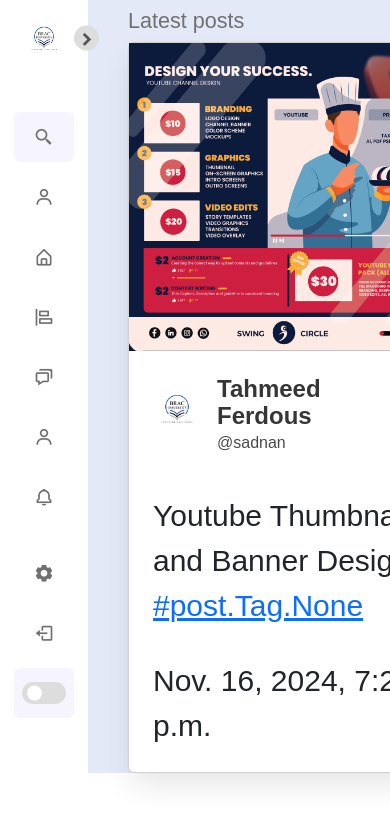
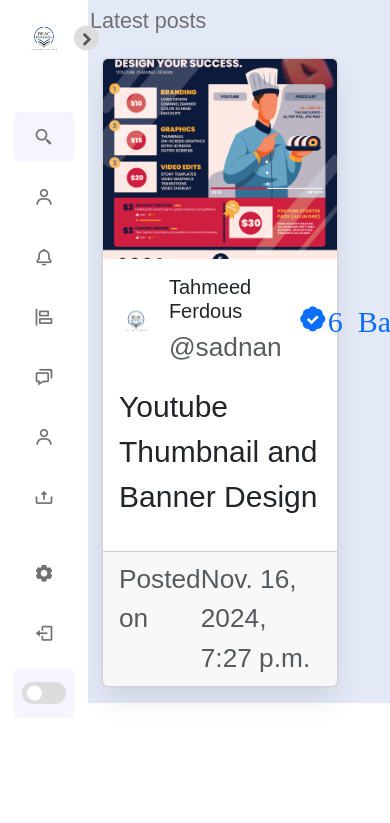
Before and after one commit to Tahmeed-Ferdous/UniChat-Chat_App_in_Python_Django, a Django app: page /post/ in a window 390 px wide. Shown: the top 823 px of the page. Run offline with Django 5.2, Linux system fonts and the light colour scheme; a user stored in the database is signed in; data comes from the database, SQL or seed files in the repository; both versions use the stored data as it was after the commit.

Commit message:
Updated Tags and Likes

```diff
--- a/Config/static/css/style1.css
+++ b/Config/static/css/style1.css
@@ -279,7 +279,7 @@
 main .home {
     position: relative;
     left: 250px;
-    width: calc(100%-250px);
+    width: calc(100% - 250px);
     background: var(--body-color);
     transition: var(--tran-05);
 }
@@ -293,8 +293,8 @@
 }
 
 .sidebar.close ~ main .home {
-    left: 88px;
-    width: calc(100%-88px);
+    left: 50px;
+    width: calc(100% - 50px);
 }
 body {
     overflow-x: hidden;
--- a/Config/templates/base.html
+++ b/Config/templates/base.html
@@ -47,8 +47,8 @@
             </li>
             <li class="nav-link">
               <a href="#">
-                <i class='bx bx-home-alt icon'></i>
-                <span class="text nav-text">Home</span>
+                <i class='bx bx-bell icon' ></i>
+                <span class="text nav-text">Notifications</span>
               </a>
             </li>
             <li class="nav-link">
@@ -71,7 +71,7 @@
             </li>
             <li class="nav-link">
               <a href="{% url 'newpost' %}">
-                <i class='bx bx-bell icon' ></i>
+                <i class='bx bx-upload icon'></i>
                 <span class="text nav-text">Upload</span>
               </a>
             </li>
@@ -105,9 +105,13 @@
       </div>
     </nav>
     <!-- \\\\\\\\\\\\\\\\\\\\\\\\Side Bar Ends From Here/////////////////// -->
+
     <main>
       <section class="home">
           <div class="text">
+            {% block banner %}
+            {% endblock %}
+
             {% block content %}
             {% endblock %}
 
--- a/Config/templates/index.html
+++ b/Config/templates/index.html
@@ -5,43 +5,49 @@
   <h4>Latest posts</h4>
   <div class="divider"></div>
 
-  <div class="row">
+  <div class="container-fluid py-3">
+    <div class="row g-4">
       {% for post_item in post_items %}
-      <div class="col s12 m6">
-        <div class="card">
+        <div class="col-12 col-md-6 col-lg-4">
+          <div class="card h-100">
             <div class="card-image">
               {% if post_item.picture %}
-              <a href="{% url 'postdetails' post_item.id %}"><img src="{{ post_item.picture.url }}"></a>
+                <a href="{{ post_item.get_absolute_url }}">
+                  <img src="{{ post_item.picture.url }}" class="card-img-top" style="height: 200px; object-fit: cover;" alt="Post Image">
+                </a>
               {% else %}
-              <img src="{% static 'img/logo.png' %}">
+                <img src="{% static 'media/def.png' %}" class="card-img-top" alt="Default Image">
               {% endif %}
-            <a href="{{ post_item.get_absolute_url }}"><span class="card-title">{{ post_item.posted.url }}</span></a>
             </div>
-          <div class="card-content">
-            <div class="media">
-              <div class="media-left">
-                <figure class="image is-48x48">
-                  <img src="{% static 'img/logo.png' %}" alt="placeholder image">
-                </figure>
+            <div class="card-body">
+              <div class="d-flex align-items-center mb-3">
+                <img src="{% static 'img/logo.png' %}" alt="Logo" class="rounded-circle me-3" style="width: 48px; height: 48px;">
+                <div>
+                  <h5 class="mb-0">Tahmeed Ferdous</h5>
+                  <small class="text-muted">@{{ post_item.user.username }}</small>
                 </div>
-              <div class="media-content">
-                <p class="title is-4">Tahmeed Ferdous</p>
-                <p class="subtitle is-6">@{{ post_item.user.username }}</p>
+                <div class="media-right">
+                  <a href="{% url 'postlike' post_item.id %}"><i class='bx bxs-badge-check' >{{ post_item.likes }} Badges</i></a>
                 </div>
               </div>
-
-            <div class="content">
+              <p class="card-text">
                 {{ post_item.caption }}
-              <p>
-                  <a href="{{ tag.get_absolute_url }}">#{{ post_item.tags }}</a>
               </p>
-              <time datetime="2016-1-1">{{ post_item.posted }}</time>
+              <p class="text-muted mb-0">
+                {% for tag in post.tags.all %}
+                <a href="{{ tag.get_absolute_url }}" class="text-decoration-none">#{{ tag }}</a>
+                {% endfor %}
+              </p>
             </div>
+            <div class="card-footer text-muted small">
+              Posted on <time datetime="2016-1-1">{{ post_item.posted }}</time>
             </div>
           </div>
         </div>
       {% endfor %}
     </div>
+  </div>
+
 {% endblock %}
 
 
--- a/post/models.py
+++ b/post/models.py
@@ -17,7 +17,7 @@
         verbose_name_plural='Tags'
 
     def get_absolute_url(self):
-        return reverse('tags', arg=[self.slug])
+        return reverse('tags', args=[self.slug])
 
     def __str__(self):
         return self.title
@@ -58,5 +58,10 @@
             stream = Stream(post=post, user=follower.follower, date=post.posted, following=user)
             stream.save()
 
+
+class Likes(models.Model):
+	user = models.ForeignKey(User, on_delete=models.CASCADE, related_name='user_like')
+	post = models.ForeignKey(Post, on_delete=models.CASCADE, related_name='post_like')
+
 #Stream
 post_save.connect(Stream.add_post, sender=Post)
--- a/post/urls.py
+++ b/post/urls.py
@@ -1,10 +1,12 @@
 from django.urls import path
-from post.views import index, NewPost, PostDetails
+from post.views import index, NewPost, PostDetails, tags, like
 
 
 urlpatterns = [
    	path('', index, name='index'),
     path('newpost/', NewPost,name='newpost'),
     path('<uuid:post_id>', PostDetails, name='postdetails'),
+    path('tag/<slug:tag_slug>', tags, name='tags'),
+    path('<uuid:post_id>/like', like, name='postlike'),
 
 ]
--- a/post/views.py
+++ b/post/views.py
@@ -2,7 +2,7 @@
 from django.http import HttpResponse, HttpResponseRedirect
 from django.template import loader
 
-from post.models import Stream, Post, Tag
+from post.models import Stream, Post, Tag, Likes
 from django.contrib.auth.decorators import login_required
 from post.forms import NewPostForm
 
@@ -70,3 +70,40 @@
 	}
 
 	return render(request, 'newpost.html', context)
+
+
+@login_required
+def tags(request, tag_slug):
+	tag = get_object_or_404(Tag, slug=tag_slug)
+	posts = Post.objects.filter(tags=tag).order_by('-posted')
+
+	template = loader.get_template('tags.html')
+
+	context = {
+		'posts':posts,
+		'tag':tag,
+	}
+
+	return HttpResponse(template.render(context, request))
+
+
+@login_required
+def like(request, post_id):
+	user = request.user
+	post = Post.objects.get(id=post_id)
+	current_likes = post.likes
+	liked = Likes.objects.filter(user=user, post=post).count()
+
+	if not liked:
+		like = Likes.objects.create(user=user, post=post)
+		#like.save()
+		current_likes = current_likes + 1
+
+	else:
+		Likes.objects.filter(user=user, post=post).delete()
+		current_likes = current_likes - 1
+
+	post.likes = current_likes
+	post.save()
+
+	return HttpResponseRedirect(reverse('postdetails', args=[post_id]))
```
Also changed, not shown: Config/templates/post_detail.html (+10 -1 lines), Config/templates/tags.html (+19 -19 lines), db.sqlite3, media/def.png (added), post/migrations/0002_likes.py (added). Lines whose indentation alone changed are shown as unchanged.
